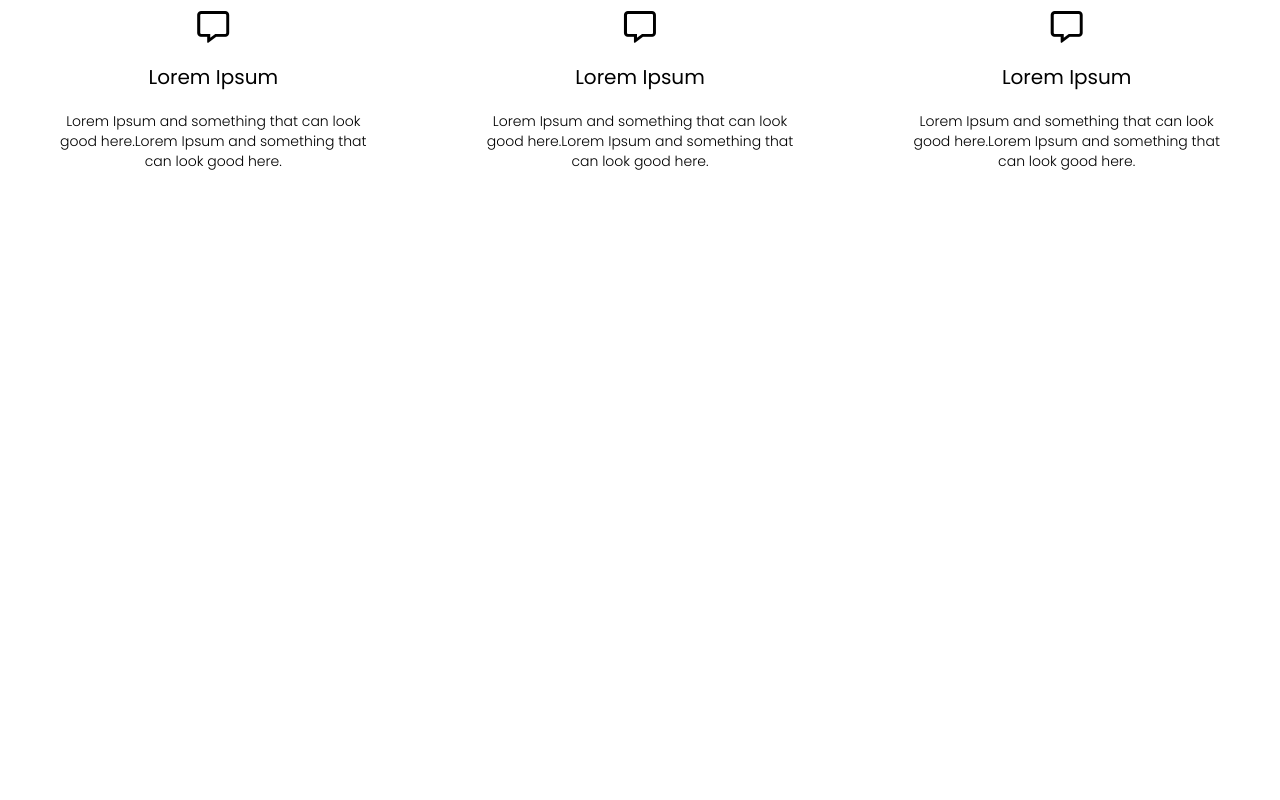
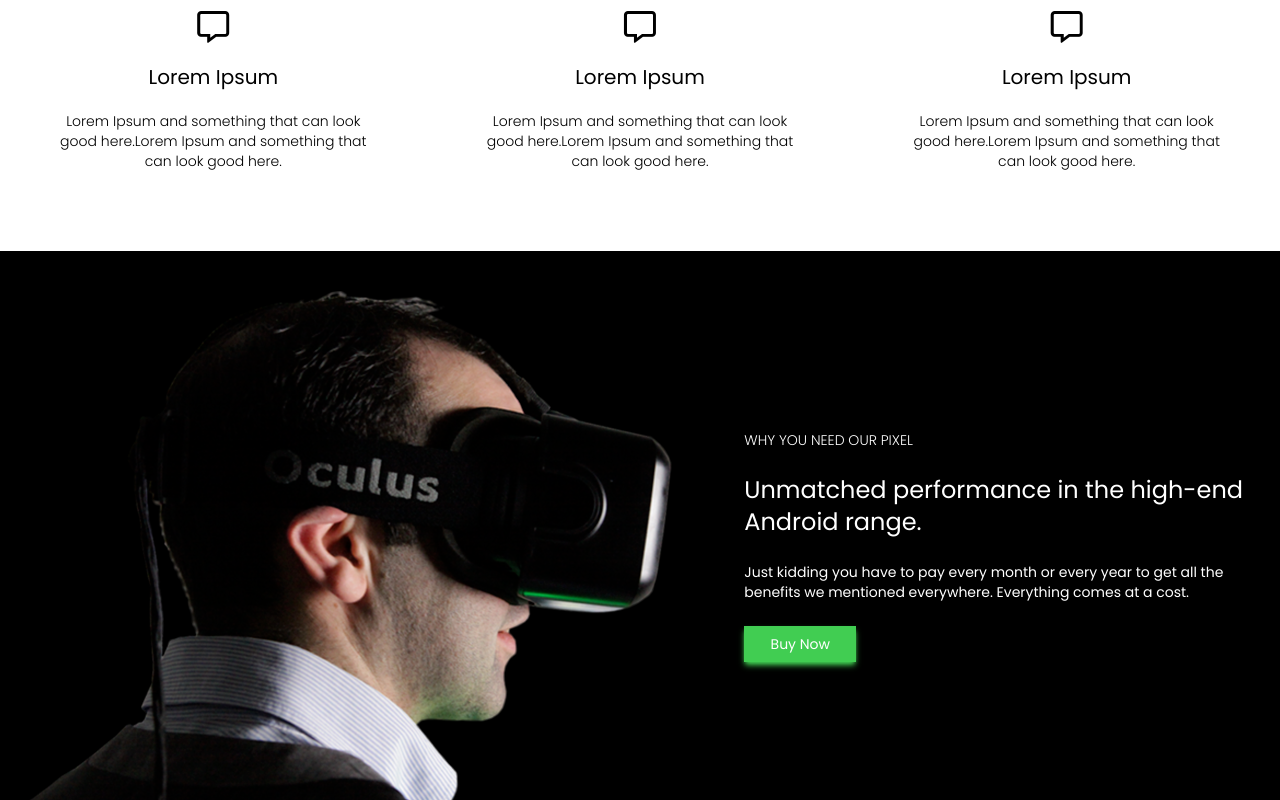
Before and after one commit to hassancodess/landing-page-tailwind-css, a website: page src/index.html in a window 1280 px wide. Shown: the part 1149-1949 px from the top of the page. Before the commit the page ends 1400 px from the top, so only its background shows below. Drawn offline with Linux system fonts and the light colour scheme.

Commit message:
Finish Jumbotron Section

```diff
--- a/src/index.html
+++ b/src/index.html
@@ -147,5 +147,27 @@
       </div>
     </section>
     <!-- Jumbotron -->
+    <section class="mx-auto bg-black text-white">
+      <div
+        class="mx-auto flex max-w-7xl items-center justify-evenly space-x-10 pt-10"
+      >
+        <img src="../images/vr.png" alt="Jumbotron" class="" />
+        <div class="flex max-w-lg flex-col space-y-6">
+          <h1 class="text-sm font-light uppercase">Why you need our pixel</h1>
+          <h1 class="text-2xl">
+            Unmatched performance in the high-end Android range.
+          </h1>
+          <p class="text-sm">
+            Just kidding you have to pay every month or every year to get all
+            the benefits we mentioned everywhere. Everything comes at a cost.
+          </p>
+          <button
+            class="w-28 bg-lightGreen py-2 px-4 text-sm text-white shadow-md shadow-lightGreen"
+          >
+            Buy Now
+          </button>
+        </div>
+      </div>
+    </section>
   </body>
 </html>
```
Also changed, not shown: css/output.css, images/background-2.jpg (deleted), images/jumbotron.jpg (added), images/vr.png (added).
